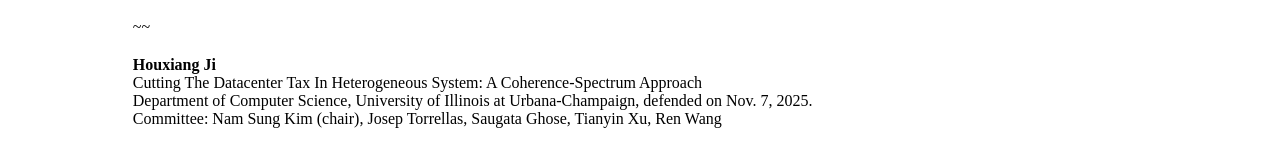
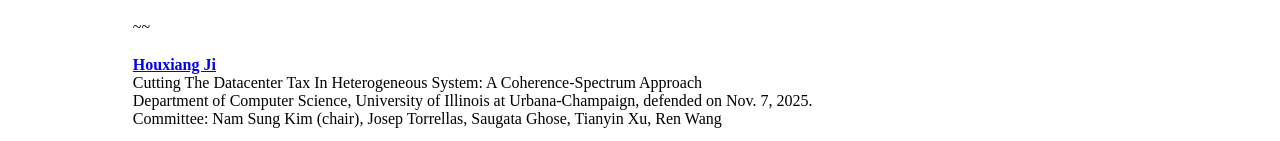
Before and after one commit to tianyin/tianyin.github.io, a plain HTML site: page thesis_committee.html in a window 1280 px wide. Shown: the part 659-800 px from the top of the page. Drawn offline with Linux system fonts and the light colour scheme.

Commit message:
Add hyperlink to Houxiang Ji's name
Updated the name entry to include a hyperlink.

```diff
--- a/thesis_committee.html
+++ b/thesis_committee.html
@@ -199,7 +199,7 @@ td.papers {
         <div align="justify" class="STYLE4">
           <p></p>
             <span style="font-size: 12pt;">
-            <strong>Houxiang Ji</strong>
+            <strong><a href="https://hxji.github.io" target="_blank">Houxiang Ji</a></strong>
 	    <br>
 	    Cutting The Datacenter Tax In Heterogeneous System: A Coherence-Spectrum Approach
 	    <br>
```
